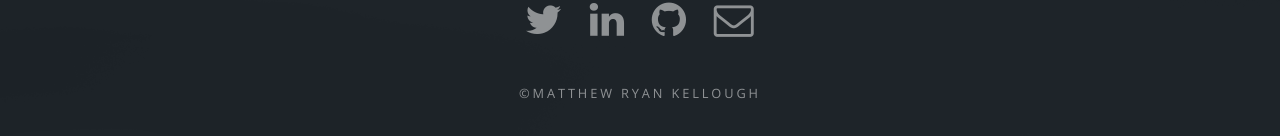
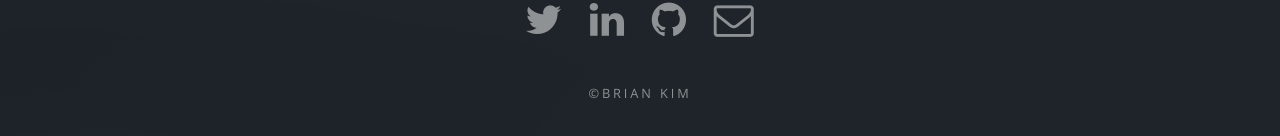
Before and after one commit to mattkellough/website, a plain HTML site: page webpage.html in a window 1280 px wide. Shown: the part 1691-1827 px from the top of the page. Drawn offline with nearby package versions, Linux system fonts and the light colour scheme.

Commit message:
Changed copyright

```diff
--- a/webpage.html
+++ b/webpage.html
@@ -61,7 +61,7 @@
         <li><a href="mailto:matthewryankellough@gmail.com" class="icon fa-envelope-o fa-2x"><span class="label">Email</span></a></li>
       </ul>
       <ul class="copyright">
-        <li>&copy;Matthew Ryan Kellough</li>
+        <li>&copy;Brian Kim</li>
       </ul>
     </footer>
 
```
Also changed, not shown: 1 other file.
